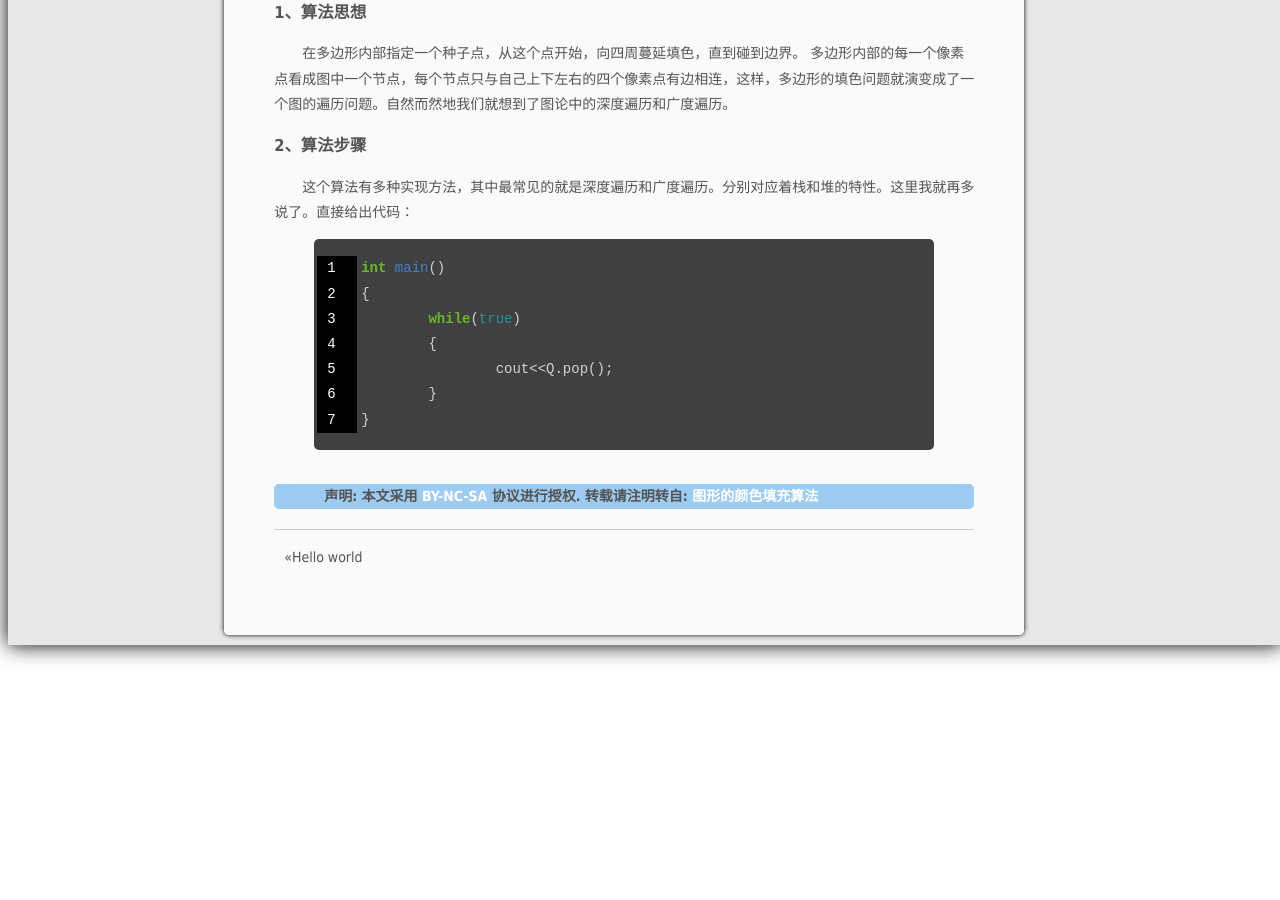
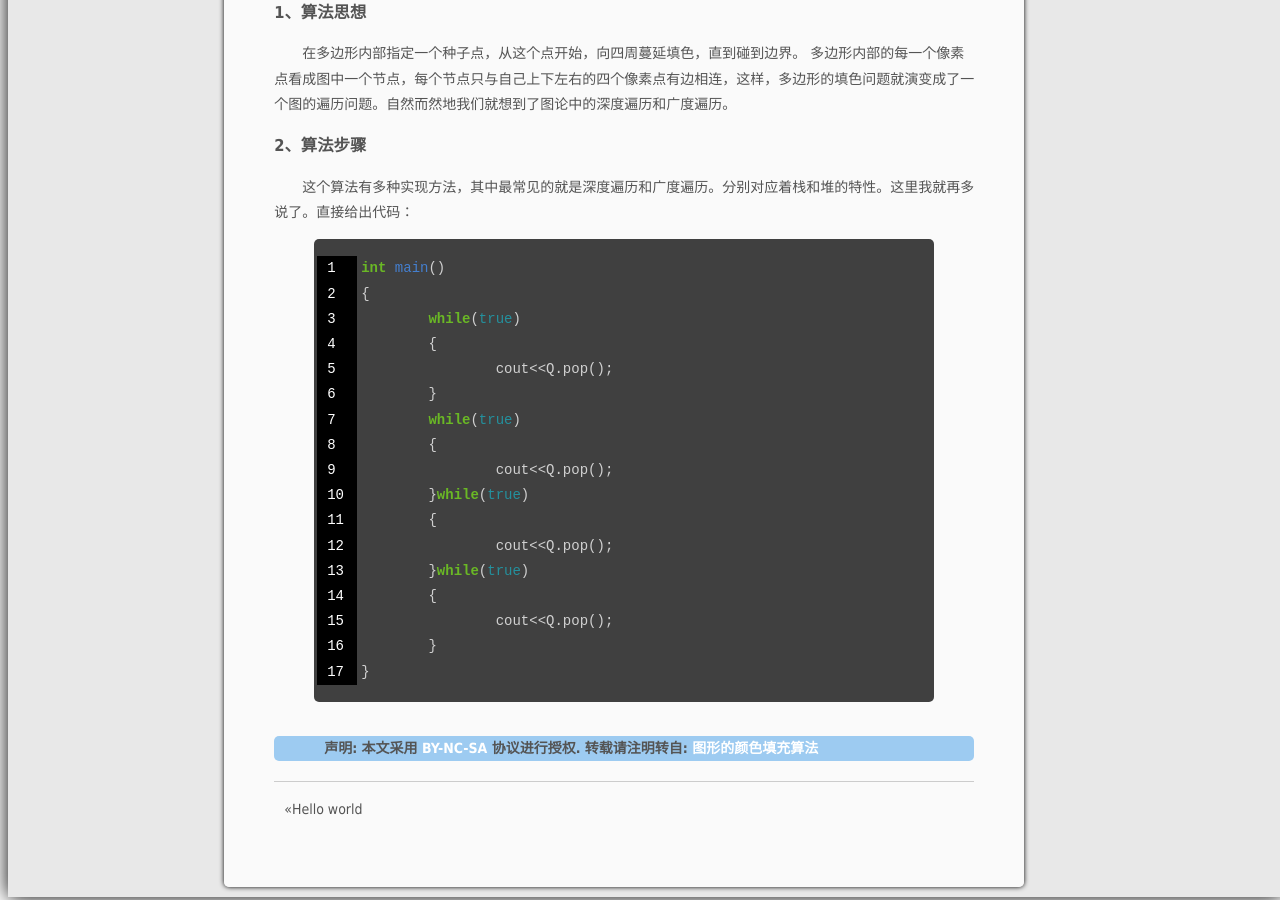
Before and after one commit to flyaway1217/flyaway1217.github.com, a Jekyll site: the page built from _posts/2012-12-17-color-filled.md, in a window 1280 px wide and 900 px high, scrolled down 1277 px. Built offline with Jekyll 4.4.1, drawn with Linux system fonts in a browser that asks for light colours; Markdown is read by kramdown in place of the engine named in the settings.

Commit message:
Update a post

```diff
--- a/_posts/2012-12-17-color-filled.md
+++ b/_posts/2012-12-17-color-filled.md
@@ -54,5 +54,15 @@ int main()
 	{
 		cout<<Q.pop();
 	}
+	while(true)
+	{
+		cout<<Q.pop();
+	}while(true)
+	{
+		cout<<Q.pop();
+	}while(true)
+	{
+		cout<<Q.pop();
+	}
 }
 {% endhighlight %}
```
